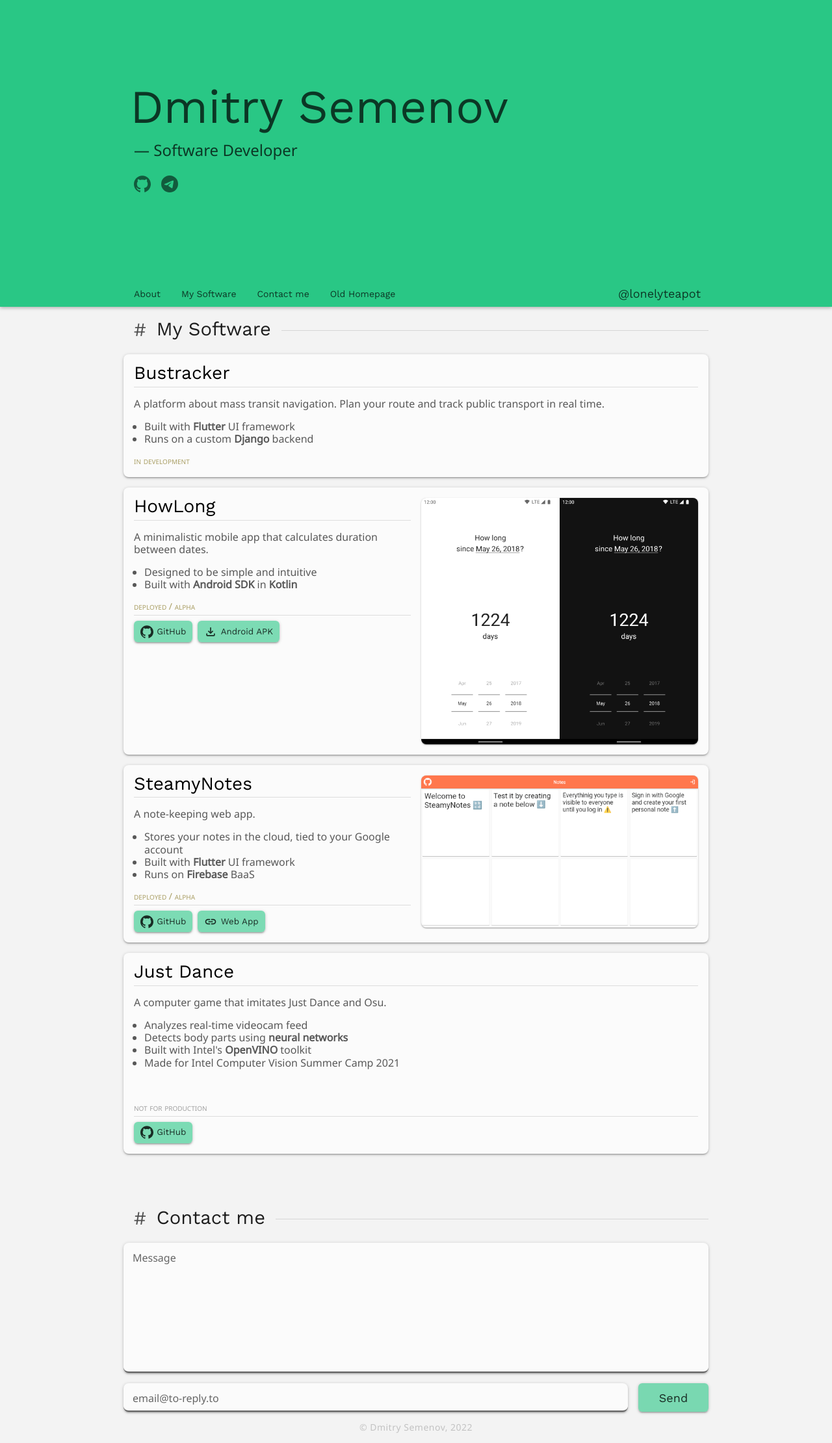
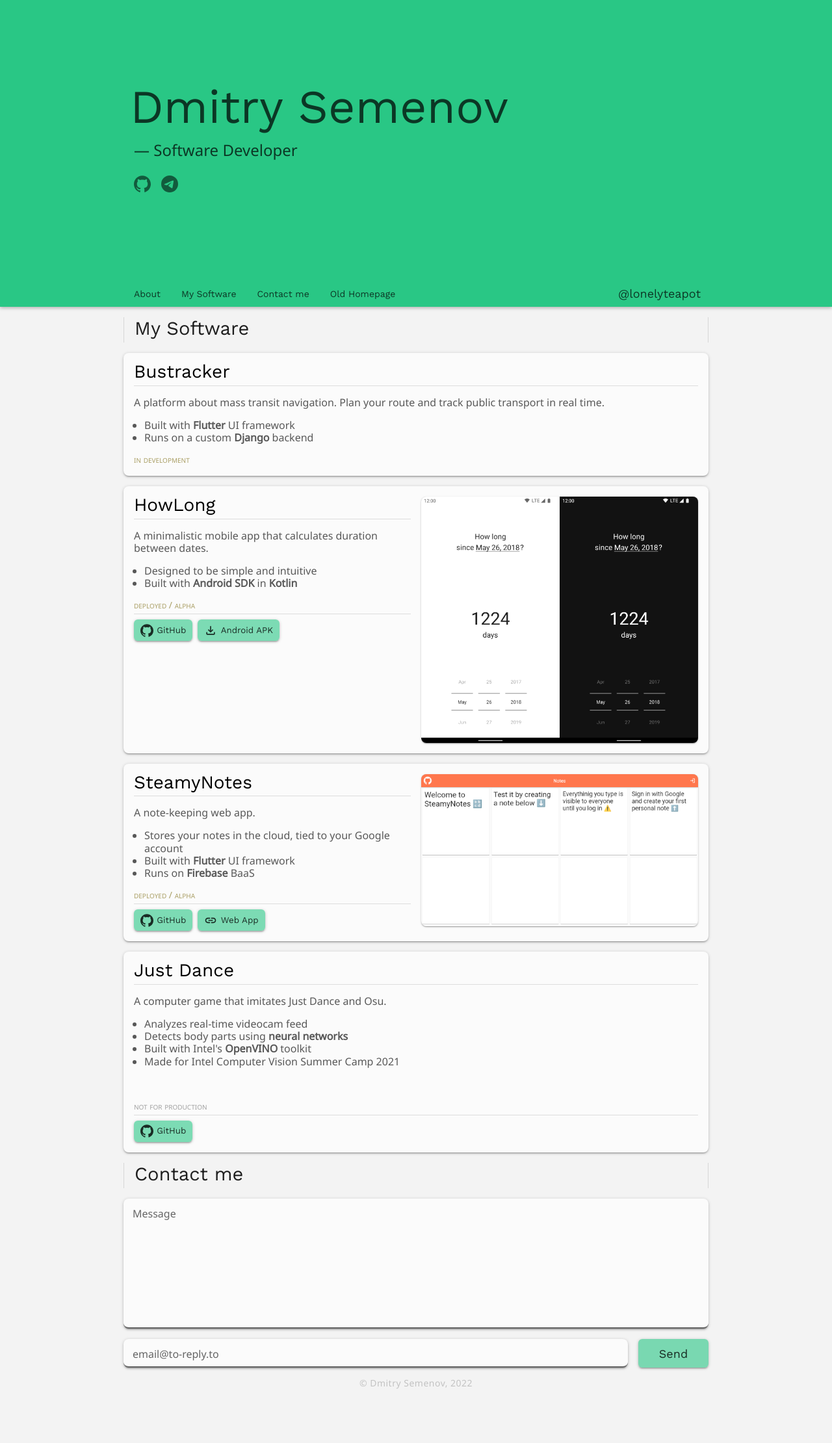
Before and after one commit to lonelyteapot/lonelyteapot.github.io, a Jekyll site: the page built from pages/index.html, in a window 1280 px wide. Shown: the whole page at 65% size. Built offline with Jekyll 4.4.1, drawn with Linux system fonts in a browser that asks for light colours; after the commit the page ends 2152 px from its top, so only the background shows below that.

Commit message:
Change section headers decoration

```diff
--- a/_sass/general.scss
+++ b/_sass/general.scss
@@ -18,7 +18,6 @@ main {
     grid-area: main;
     display: flex;
     flex-direction: column;
-    row-gap: 4rem;
 }
 
 h1, h2, h3, h4, h5, h6 {
@@ -60,18 +59,6 @@ section > h2 {
     width: 100%;
     font-size: 1.825rem;
     color: transparentize($color: $color-on-background, $amount: 0.12);
+    border-left: 1px solid transparentize($color: $color-on-background, $amount: 0.88);
+    border-right: 1px solid transparentize($color: $color-on-background, $amount: 0.88);
 }
-
-section > h2::after {
-    content: '';
-    flex: 1;
-    height: 1px;
-    margin-top: 4px;
-    background-color: transparentize($color: $color-on-background, $amount: 0.88);
-}
-
-section > h2::before {
-    content: '#';
-    margin-top: 2px;
-    opacity: 0.75;
-}
```
